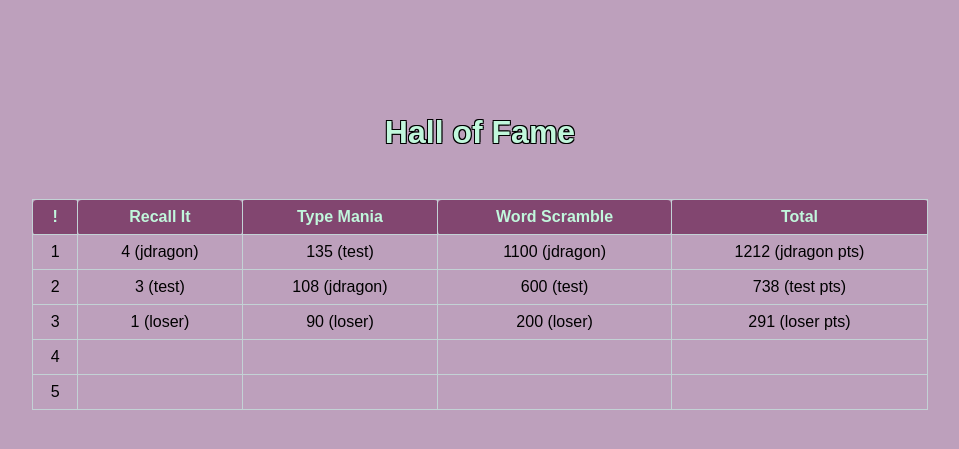
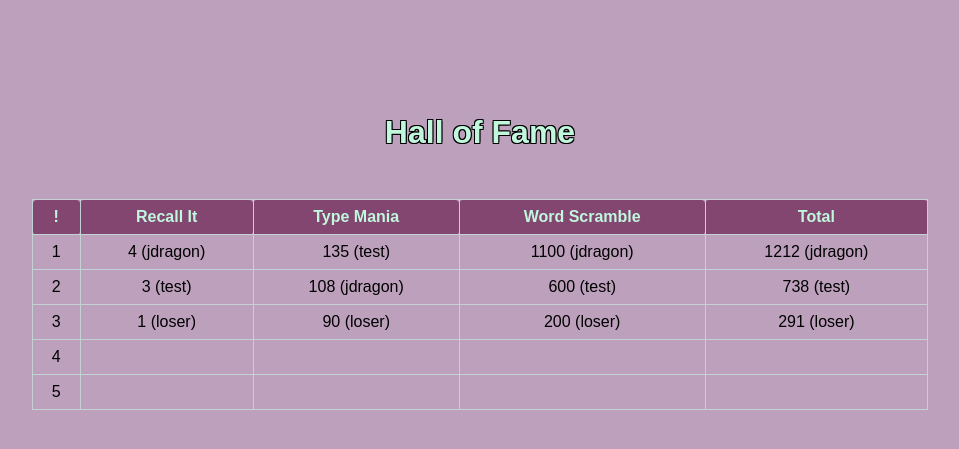
Before and after one commit to Alforoan/miniGame, a Django app: page /scores/ in a window 1280 px wide. Shown: the part 138-587 px from the top of the page, without its empty margins (160-1119 px from the left). Run offline with Django 5.2, Linux system fonts and the light colour scheme; a user stored in the database is signed in; data comes from the database, SQL or seed files in the repository.

Commit message:
delete pts in total score

```diff
--- a/scores/templates/scores/score_list.html
+++ b/scores/templates/scores/score_list.html
@@ -70,7 +70,7 @@
                 <td>
                     {% with total|index:i as total_score %}
                         {% if total_score %}
-                            {{ total_score.score }} ({{ total_score.user }} pts)
+                            {{ total_score.score }} ({{ total_score.user }})
                         {% endif %}
                     {% endwith %}
                 </td>
```
